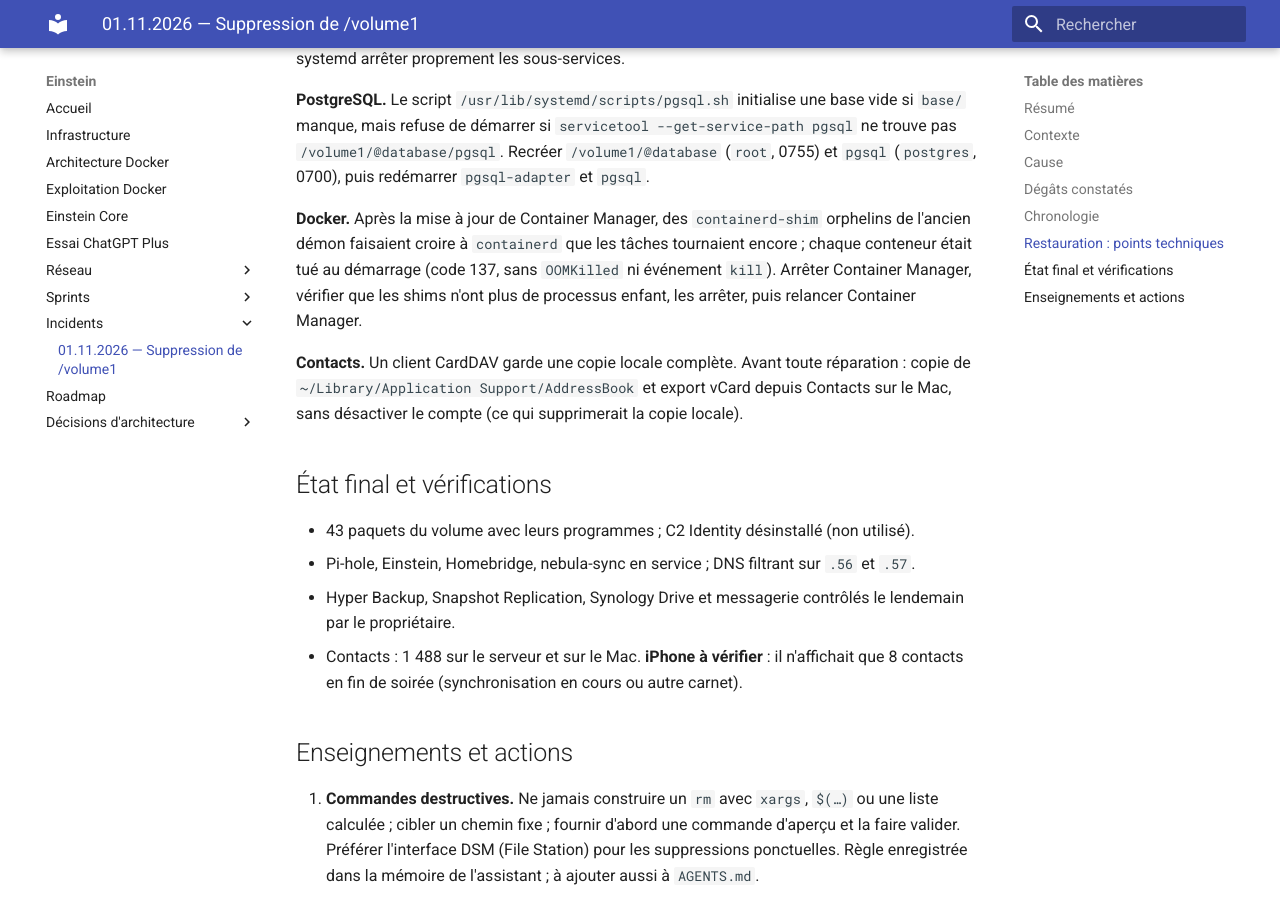
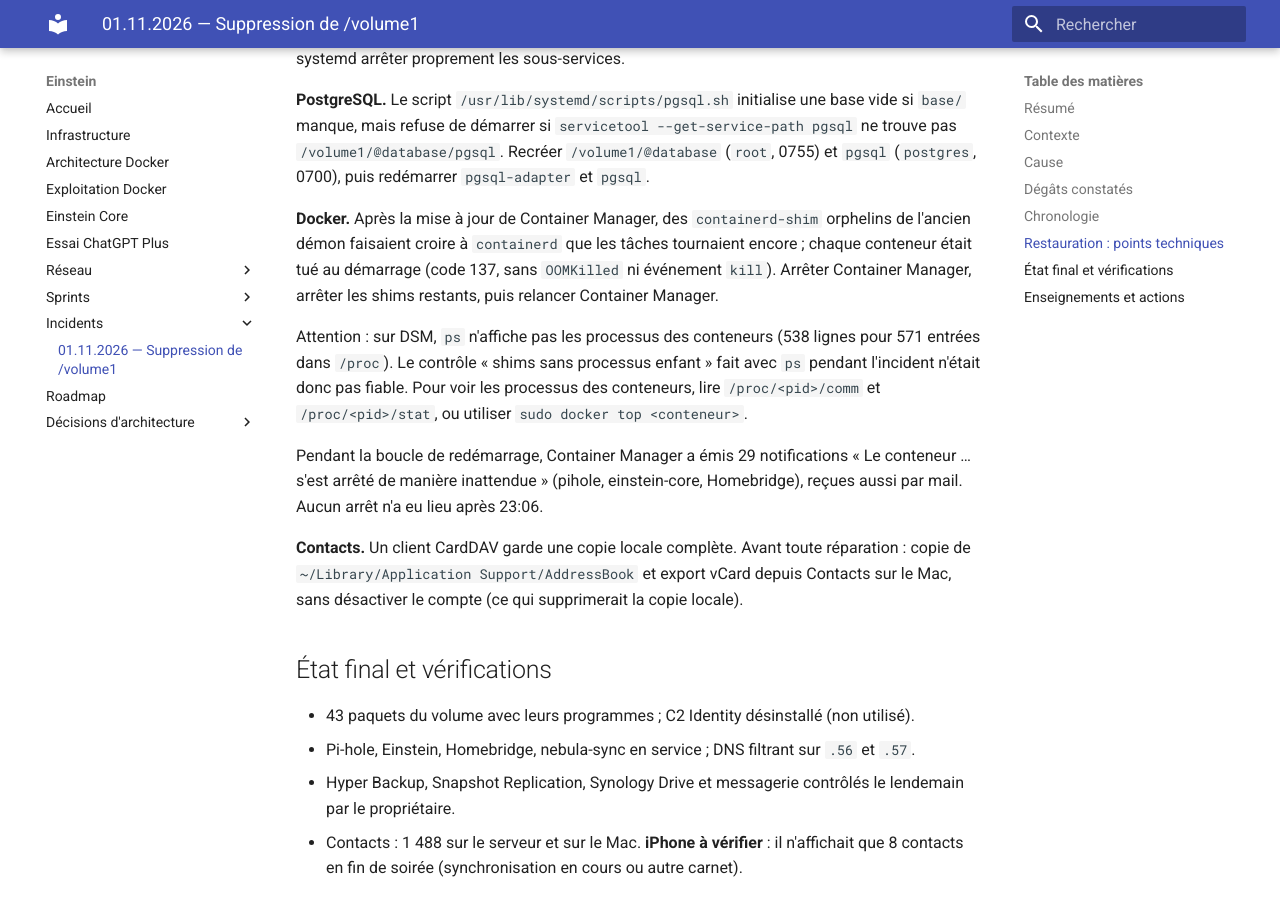
Before and after one commit to asanchez74/Einstein, an MkDocs documentation site: the page built from docs/incidents/2026-11-01-suppression-volume1.md, in a window 1280 px wide and 900 px high, scrolled down 3601 px. Built offline with MkDocs 1.6.1 and Material for MkDocs 9.7.7, drawn with Linux system fonts in a browser that asks for light colours.

Commit message:
docs: préciser le contrôle des conteneurs dans le compte rendu d'incident
ps ne montre pas les processus des conteneurs sur DSM : le contrôle des
shims orphelins fait avec ps n'était pas fiable. Consigne aussi les
29 notifications émises pendant la boucle de redémarrage.

Co-Authored-By: Claude Opus 5.5 <noreply@anthropic.com>

```diff
--- a/docs/incidents/2026-11-01-suppression-volume1.md
+++ b/docs/incidents/2026-11-01-suppression-volume1.md
@@ -126,8 +126,18 @@ pgsql` ne trouve pas `/volume1/@database/pgsql`. Recréer `/volume1/@database`
 **Docker.** Après la mise à jour de Container Manager, des `containerd-shim`
 orphelins de l'ancien démon faisaient croire à `containerd` que les tâches tournaient
 encore ; chaque conteneur était tué au démarrage (code 137, sans `OOMKilled` ni
-événement `kill`). Arrêter Container Manager, vérifier que les shims n'ont plus de
-processus enfant, les arrêter, puis relancer Container Manager.
+événement `kill`). Arrêter Container Manager, arrêter les shims restants, puis
+relancer Container Manager.
+
+Attention : sur DSM, `ps` n'affiche pas les processus des conteneurs (538 lignes
+pour 571 entrées dans `/proc`). Le contrôle « shims sans processus enfant » fait
+avec `ps` pendant l'incident n'était donc pas fiable. Pour voir les processus des
+conteneurs, lire `/proc/<pid>/comm` et `/proc/<pid>/stat`, ou utiliser
+`sudo docker top <conteneur>`.
+
+Pendant la boucle de redémarrage, Container Manager a émis 29 notifications
+« Le conteneur … s'est arrêté de manière inattendue » (pihole, einstein-core,
+Homebridge), reçues aussi par mail. Aucun arrêt n'a eu lieu après 23:06.
 
 **Contacts.** Un client CardDAV garde une copie locale complète. Avant toute
 réparation : copie de `~/Library/Application Support/AddressBook` et export vCard
```
